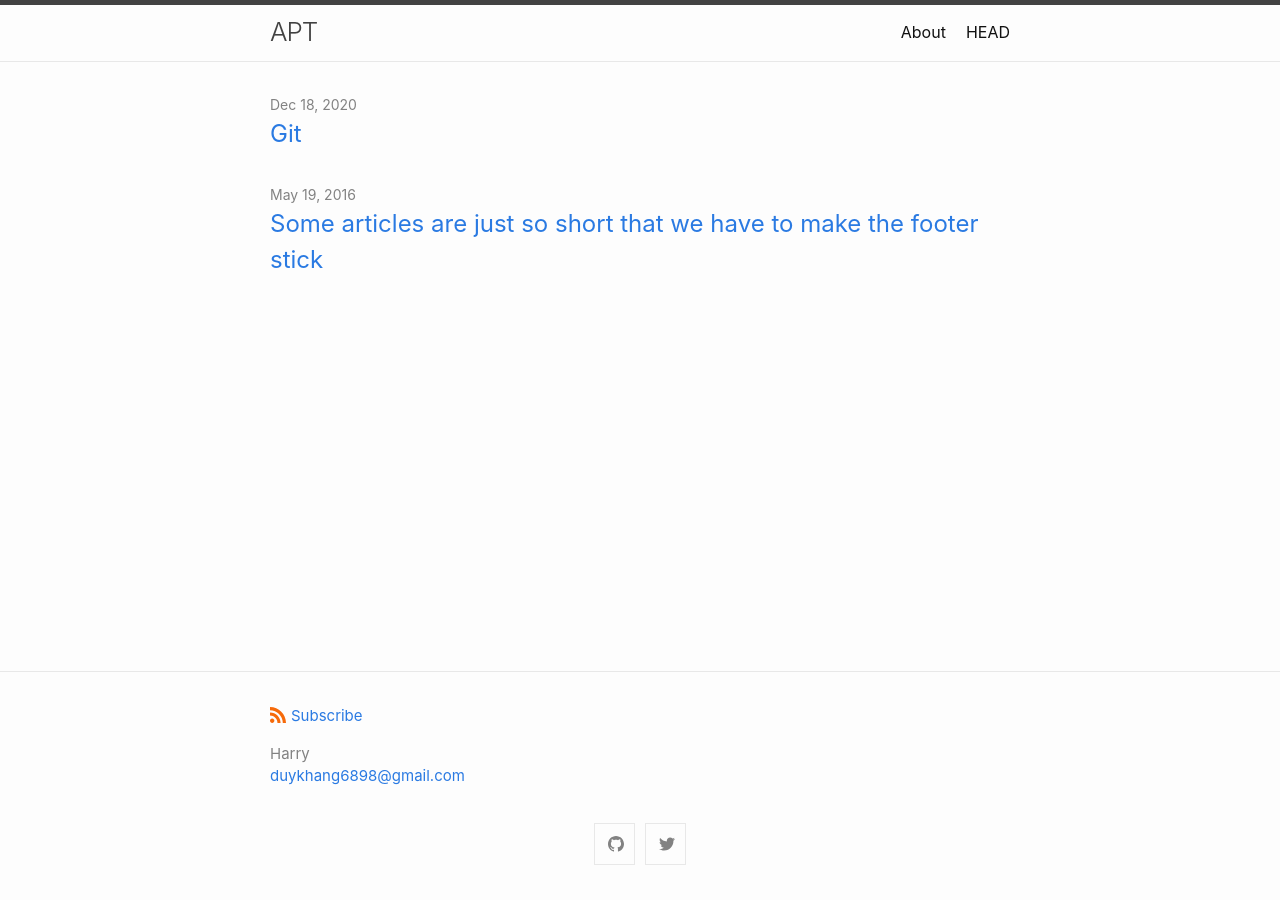
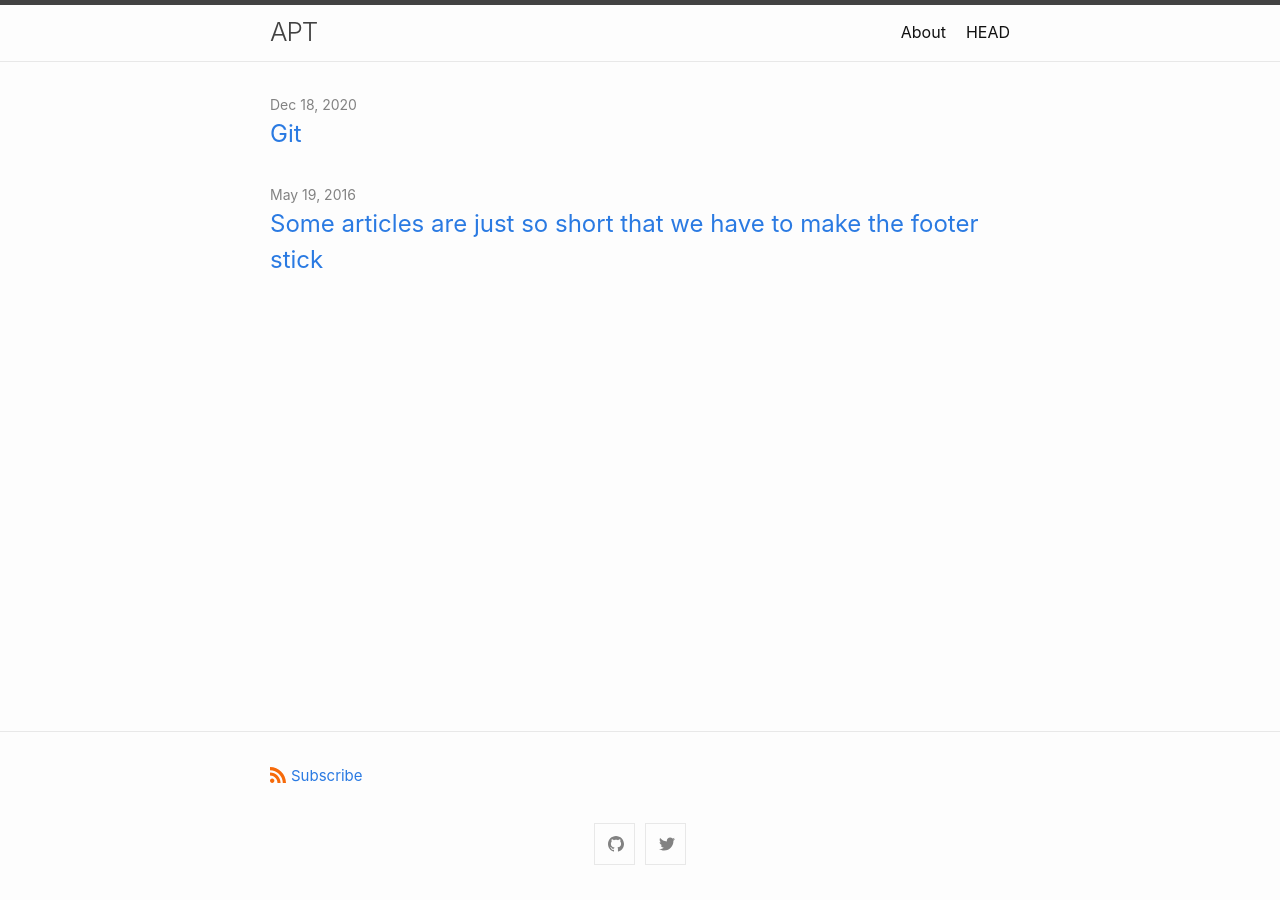
Before and after one commit to APT32Team/apt32team.github.io, a Jekyll site: the page built from index.md, in a window 1280 px wide. Built offline with Jekyll 4.4.1, drawn with Linux system fonts in a browser that asks for light colours.

Commit message:
log with me

```diff
--- a/_config.yml
+++ b/_config.yml
@@ -1,7 +1,7 @@
 title: APT
 author:
-  name: Harry
-  email: duykhang6898@gmail.com
+  name:
+  email:
 description: > # this means to ignore newlines until "show_excerpts:"
 
 show_excerpts: false # set to true to show excerpts on the homepage
```
